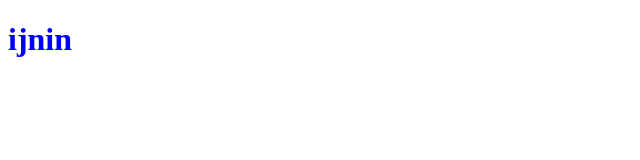
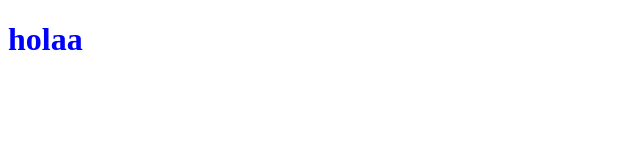
Before and after one commit to vico-design/From-Scratch, a React app: page / in a window 1280 px wide. Shown: the top 160 px of the page, without its empty margins (0-640 px from the left). Built offline with nearby package versions, Linux system fonts and the light colour scheme; the HTML template or start-up script is replaced by a standard one.

Commit message:
add services folder with the call to the API

```diff
--- a/package.json
+++ b/package.json
@@ -11,6 +11,7 @@
   "author": "Victoria",
   "license": "ISC",
   "dependencies": {
+    "axios": "^0.21.1",
     "react": "^17.0.1",
     "react-dom": "^17.0.1",
     "react-router-dom": "^5.2.0"
--- /dev/null
+++ b/src/App.tsx
@@ -0,0 +1,11 @@
+import React from "react";
+
+const App = () => {
+  return (
+    <div>
+      <h1>holaa</h1>
+    </div>
+  );
+};
+
+export default App;
--- a/src/index.tsx
+++ b/src/index.tsx
@@ -1,8 +1,6 @@
 import React from "react";
-
 import ReactDOM from "react-dom";
 import "./styles/styles.css";
-
-const App = () => <h1>ijnin</h1>;
+import App from "./App";
 
 ReactDOM.render(<App />, document.getElementById("root"));
```
Also changed, not shown: src/services/index.tsx (added, +12 -0 lines), 1 other file (tests, documents, lock files or other folders).
